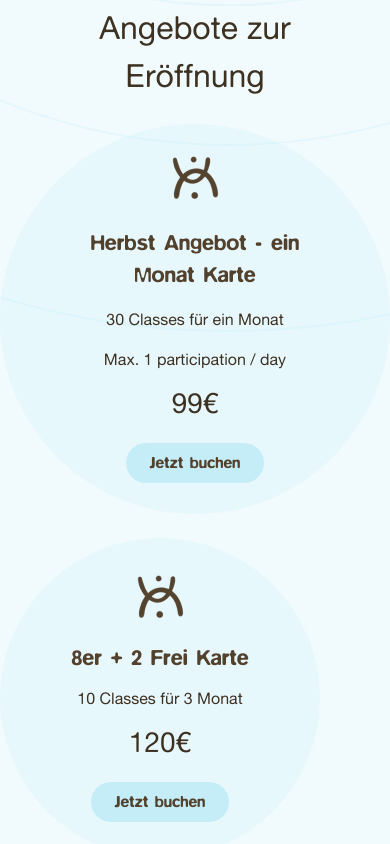
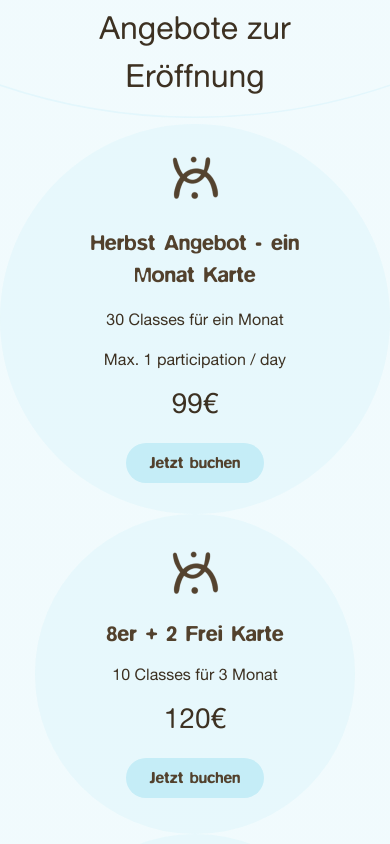
Before and after one commit to ayoublaarif/placetobe, a Nuxt app: page / in a window 390 px wide. Shown: the part 880-1724 px from the top of the page. Built offline with nearby package versions, Linux system fonts and the light colour scheme.

Commit message:
Alignment fized place to be site

```diff
--- a/app/assets/css/main.css
+++ b/app/assets/css/main.css
@@ -25,6 +25,12 @@ body,
 #__nuxt {
   margin: 0;
   min-height: 100%;
+  max-width: 100%;
+}
+
+html,
+body {
+  overflow-x: hidden;
 }
 
 body {
@@ -32,7 +38,6 @@ body {
     linear-gradient(90deg, rgba(197, 237, 247, 0.24), rgba(197, 237, 247, 0.24)),
     #fff;
   color: #3d3122;
-  overflow-x: clip;
 }
 
 a {
--- a/app/components/LogoMark.vue
+++ b/app/components/LogoMark.vue
@@ -51,9 +51,8 @@ defineProps<{
 }
 
 .kind-hero .stage {
-  width: 288px;
-  height: 288px;
-  transform: scale(calc(var(--size) / 288px));
+  width: 100%;
+  height: 100%;
 }
 
 .kind-footer .stage {
@@ -69,9 +68,15 @@ defineProps<{
   pointer-events: none;
 }
 
+.kind-hero .ring:nth-child(1) { width: 150.6%; height: 150.6%; }
+.kind-hero .ring:nth-child(2) { width: 225.9%; height: 225.9%; }
+.kind-hero .ring:nth-child(3) { width: 322.7%; height: 322.7%; }
+.kind-hero .ring:nth-child(4) { width: 419.5%; height: 419.5%; }
+.kind-hero .ring:nth-child(5) { width: 548.6%; height: 548.6%; }
+
 .logo {
-  width: 280px;
-  height: 280px;
+  width: 97.22%;
+  height: 97.22%;
   border-radius: 50%;
   object-fit: cover;
 }
--- a/app/pages/index.vue
+++ b/app/pages/index.vue
@@ -432,11 +432,12 @@ h2 {
   }
 
   .feature {
-    margin-bottom: 0;
+    margin-bottom: -24px;
   }
 
   .offer-row {
     grid-template-columns: minmax(0, 400px);
+    justify-items: center;
     gap: 0;
   }
 
```
